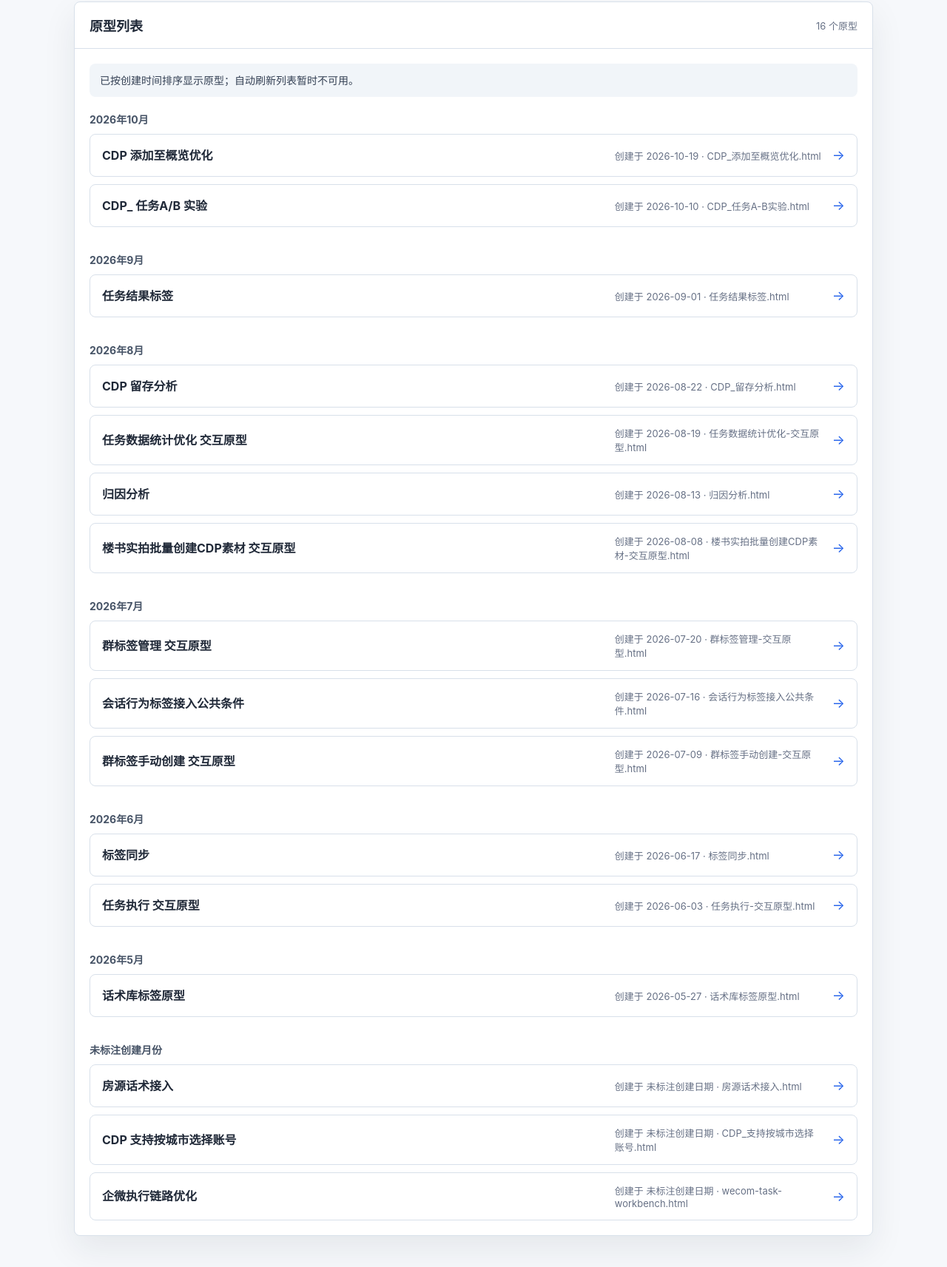
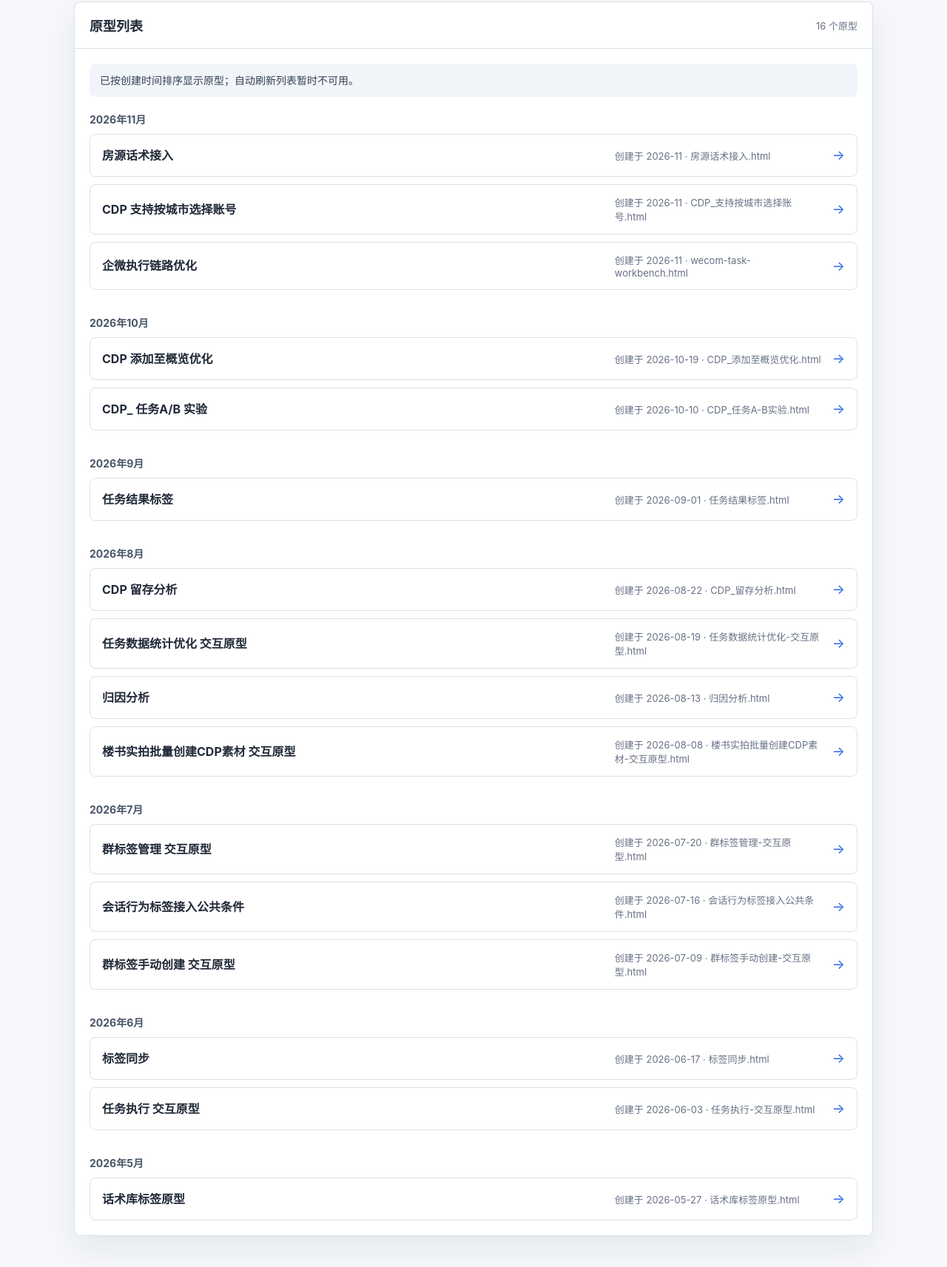
Before and after one commit to shanshiquan0727-lgtm/my-website, a plain HTML site: page index.html in a window 1280 px wide. Shown: the part 114-1827 px from the top of the page at 74% size. Drawn offline with Linux system fonts and the light colour scheme; no server answers.

Commit message:
Group three prototypes under November 2026

```diff
--- a/index.html
+++ b/index.html
@@ -235,16 +235,16 @@
     <script>
         const STATIC_PROTOTYPES = [
             { name: "CDP_任务A-B实验.html", type: "file", createdAt: "2026-10-10T00:00:00Z" },
-            {"name": "CDP_支持按城市选择账号.html", "type": "file"},
+            {"name":"CDP_支持按城市选择账号.html","type":"file","createdAt":"2026-11"},
             { name: "CDP_添加至概览优化.html", type: "file", createdAt: "2026-10-19T00:00:00Z" },
             { name: "CDP_留存分析.html", type: "file", createdAt: "2026-08-22T00:00:00Z" },
-            {"name": "wecom-task-workbench.html", "type": "file"},
+            {"name":"wecom-task-workbench.html","type":"file","createdAt":"2026-11"},
             { name: "任务执行-交互原型.html", type: "file", createdAt: "2026-06-03T01:37:14Z" },
             { name: "任务数据统计优化-交互原型.html", type: "file", createdAt: "2026-08-19T00:00:00Z" },
             { name: "任务结果标签.html", type: "file", createdAt: "2026-09-01T00:00:00Z" },
             { name: "会话行为标签接入公共条件.html", type: "file", createdAt: "2026-07-16T05:39:02Z" },
             { name: "归因分析.html", type: "file", createdAt: "2026-08-13T00:00:00Z" },
-            {"name": "房源话术接入.html", "type": "file"},
+            {"name":"房源话术接入.html","type":"file","createdAt":"2026-11"},
             { name: "标签同步.html", type: "file", createdAt: "2026-06-17T08:14:33Z" },
             { name: "楼书实拍批量创建CDP素材-交互原型.html", type: "file", createdAt: "2026-08-08T08:45:45Z" },
             { name: "群标签手动创建-交互原型.html", type: "file", createdAt: "2026-07-09T01:31:57Z" },
@@ -369,6 +369,7 @@
             return Promise.all(files.map(async (file) => {
                 const fallback = STATIC_PROTOTYPES.find((item) => item.name === file.name);
                 let createdAt = fallback?.createdAt || "";
+                if (/^\d{4}-\d{2}$/.test(createdAt)) return { ...file, createdAt };
                 try {
                     const response = await fetch(creationHistoryUrl(file.name), {
                         headers: { "Accept": "application/vnd.github+json" }
```
